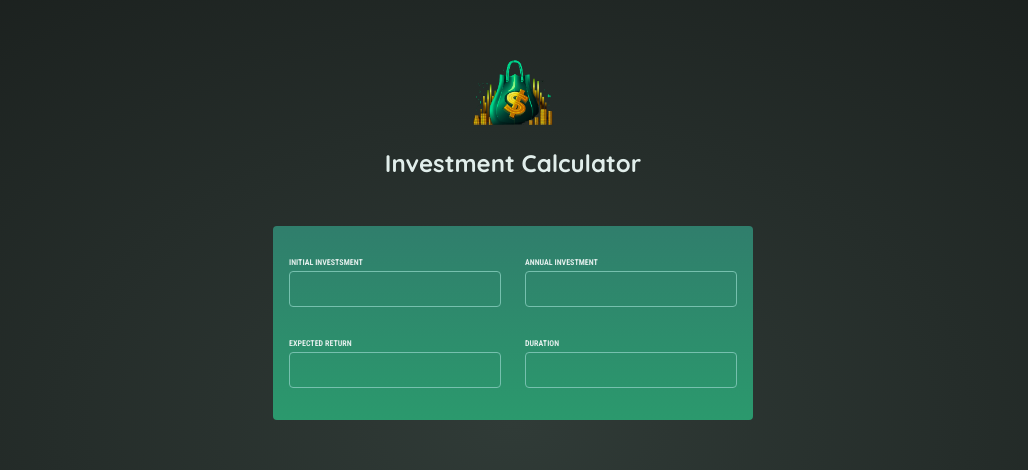
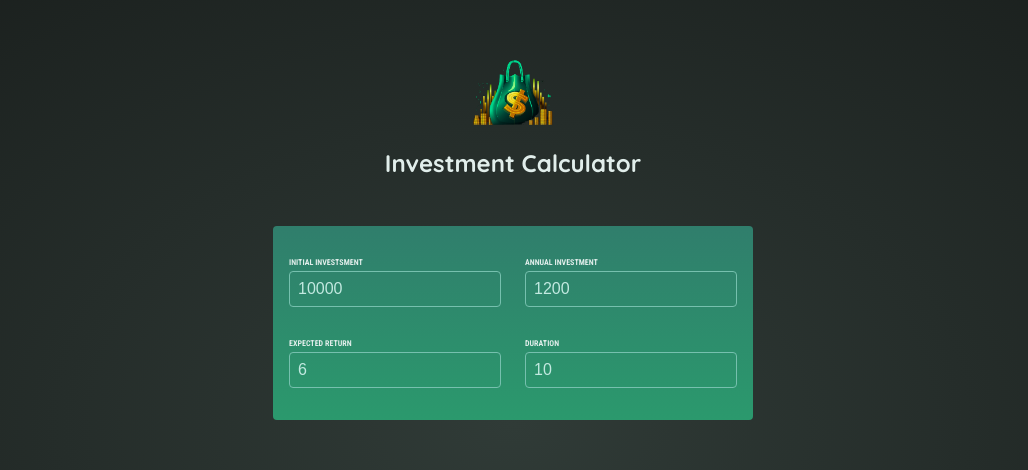
Before and after one commit to gchi66/investment-calculator, a React (Vite) app: page / in a window 1280 px wide. Shown: the top 470 px of the page, without its empty margins (127-1155 px from the left). Built offline with nearby package versions, Linux system fonts and the light colour scheme.

Commit message:
made progress on userInput component

```diff
--- a/src/App.jsx
+++ b/src/App.jsx
@@ -4,10 +4,10 @@
 
 function App() {
   return (
-    <div>
+    <>
       <Header />
       <UserInput />
-    </div>
+    </>
   );
 }
 
--- a/src/components/UserInput.jsx
+++ b/src/components/UserInput.jsx
@@ -1,33 +1,63 @@
 import { useState } from "react";
 
 export default function UserInput () {
-  useState({
+  const [userInput, setUserInput] = useState({
     initialInvestment: 10000,
     annualInvestment: 1200,
-    expectedReturn: 20000,
-    Duration: 1,
+    expectedReturn: 6,
+    duration: 10,
   });
+
+  function handleChange (inputIdentifier, newValue) {
+    setUserInput(prevUserInput => {
+      return {
+        ...prevUserInput,
+        [inputIdentifier]: newValue
+      }
+    });
+  };
+
   return (
     <section id="user-input">
       <div className="input-group">
         <p>
           <label>Initial Investsment</label>
-          <input type="number" required />
+          <input type="number" required
+            value = {userInput.initialInvestment}
+            onChange={(event) =>
+              handleChange('initialInvestment', event.target.value)
+            }
+          />
         </p>
         <p>
           <label>Annual Investment</label>
-          <input type="number" required />
+          <input type="number" required
+            value = {userInput.annualInvestment}
+            onChange={(event) =>
+              handleChange('annualInvestment', event.target.value)
+            }
+          />
         </p>
       </div>
 
       <div className="input-group">
         <p>
           <label>Expected Return</label>
-          <input type="number" required />
+          <input type="number" required
+            value = {userInput.expectedReturn}
+            onChange={(event) =>
+              handleChange('expectedReturn', event.target.value)
+            }
+            />
         </p>
         <p>
           <label>Duration</label>
-          <input type="number" required />
+          <input type="number" required
+            value = {userInput.duration}
+            onChange={(event) =>
+              handleChange('duration', event.target.value)
+            }
+          />
         </p>
       </div>
     </section>
```
